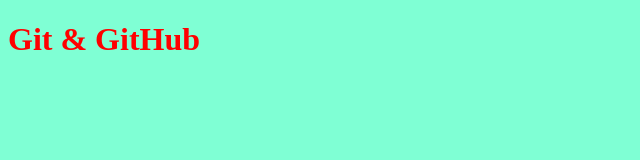
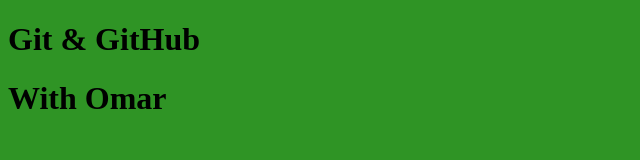
Before and after one commit to OmarNasserDev/myproject, a plain HTML site: page index.html in a window 1280 px wide. Shown: the whole page, without its empty margins (0-640 px from the left). Drawn offline with Linux system fonts and the light colour scheme.

Commit message:
changing styling for the body

```diff
--- a/index.html
+++ b/index.html
@@ -8,6 +8,7 @@
 </head>
 <body>
     <h1>Git & GitHub</h1>
+    <h1>With Omar</h1>
     <script src="./app.js"></script>
 </body>
 </html>
--- a/style.css
+++ b/style.css
@@ -1,7 +1,7 @@
 h1 {
-    color: red;
+    color: black;
 }
 
 body {
-    background: aquamarine;
+    background: rgb(47, 148, 37);
 }
```
